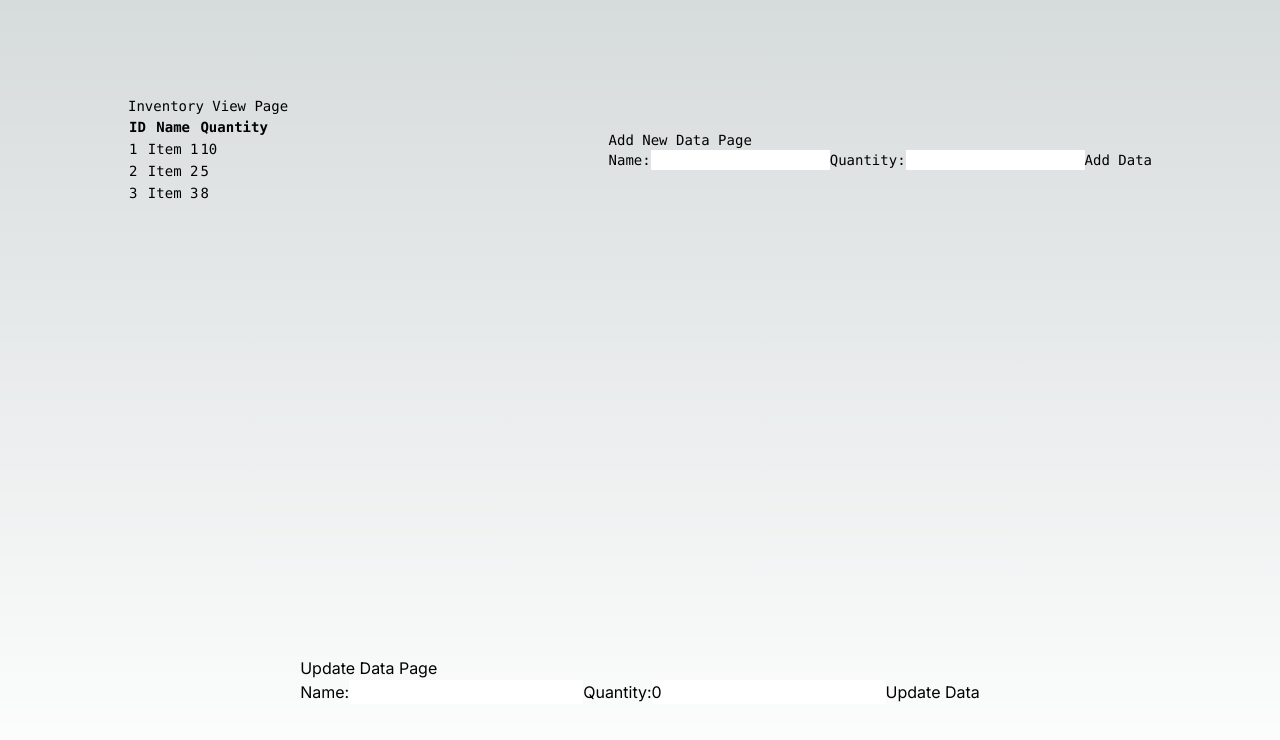
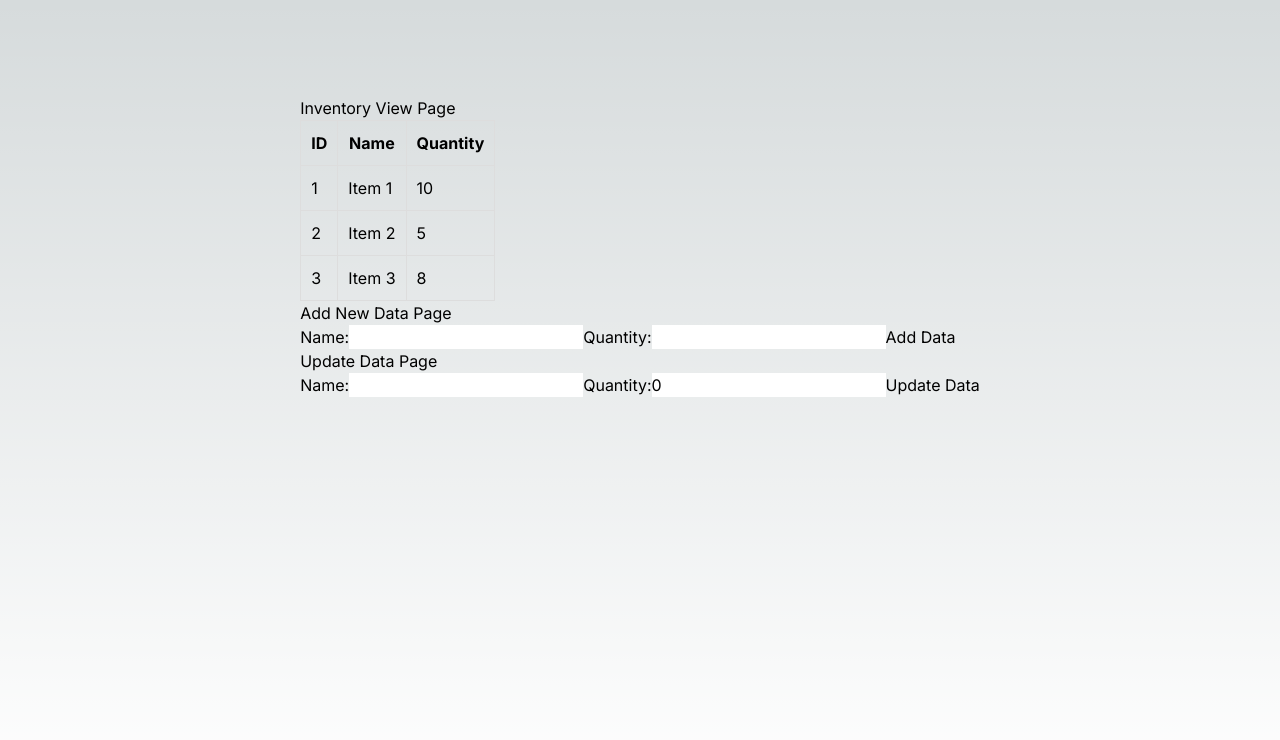
Before and after one commit to TracyRemitar/final-project, a Next.js app: page / in a window 1280 px wide. Shown: the top 740 px of the page. Built offline with nearby package versions, Linux system fonts and the light colour scheme.

Commit message:
table css

```diff
--- a/frontend/pages/index.js
+++ b/frontend/pages/index.js
@@ -1,4 +1,5 @@
 import React from 'react';
+import styles from './table.css'
 
 const ViewPage = () => {
     // Fetch inventory data from API or database
@@ -9,22 +10,22 @@ const ViewPage = () => {
     ];
 
     return (
-        <div>
+        <div className={styles.content}>
             <h1>Inventory View Page</h1>
             <table>
                 <thead>
                     <tr>
-                        <th>ID</th>
-                        <th>Name</th>
-                        <th>Quantity</th>
+                        <th style={{ border: "1px solid #ddd", padding: "10px" }}>ID</th>
+                        <th style={{ border: "1px solid #ddd", padding: "10px" }}>Name</th>
+                        <th style={{ border: "1px solid #ddd", padding: "10px" }}>Quantity</th>
                     </tr>
                 </thead>
                 <tbody>
                     {inventoryData.map((item) => (
                         <tr key={item.id}>
-                            <td>{item.id}</td>
-                            <td>{item.name}</td>
-                            <td>{item.quantity}</td>
+                            <td style={{ border: "1px solid #ddd", padding: "10px" }} >{item.id}</td>
+                            <td style={{ border: "1px solid #ddd", padding: "10px" }} >{item.name}</td>
+                            <td style={{ border: "1px solid #ddd", padding: "10px" }}>{item.quantity}</td>
                         </tr>
                     ))}
                 </tbody>
--- /dev/null
+++ b/frontend/pages/table.css
@@ -0,0 +1,4 @@
+td {
+    border: "1px solid #ddd";
+    padding: "10px"
+}
--- a/src/app/page.js
+++ b/src/app/page.js
@@ -2,15 +2,16 @@ import ViewPage from '../../frontend/pages'
 import AddDataPage from '../../frontend/pages/add'
 import Link from 'next/link'
 import UpdateDataPage from '../../frontend/pages/update/[id]'
+import DeleteDataPage from '../../frontend/pages/delete'
 
 export default function Home() {
   return (
     <main className="flex min-h-screen flex-col items-center justify-between p-24">
-      <div className="z-10 max-w-5xl w-full items-center justify-between font-mono text-sm lg:flex">
-      <ViewPage></ViewPage>
-      <AddDataPage></AddDataPage>
+      <div>
+        <ViewPage></ViewPage>
+        <AddDataPage></AddDataPage>
+        <UpdateDataPage></UpdateDataPage>
       </div>
-      <div><UpdateDataPage></UpdateDataPage></div>
     </main>
   )
 }
```
Also changed, not shown: src/app/globals.css (+2 -5 lines).
